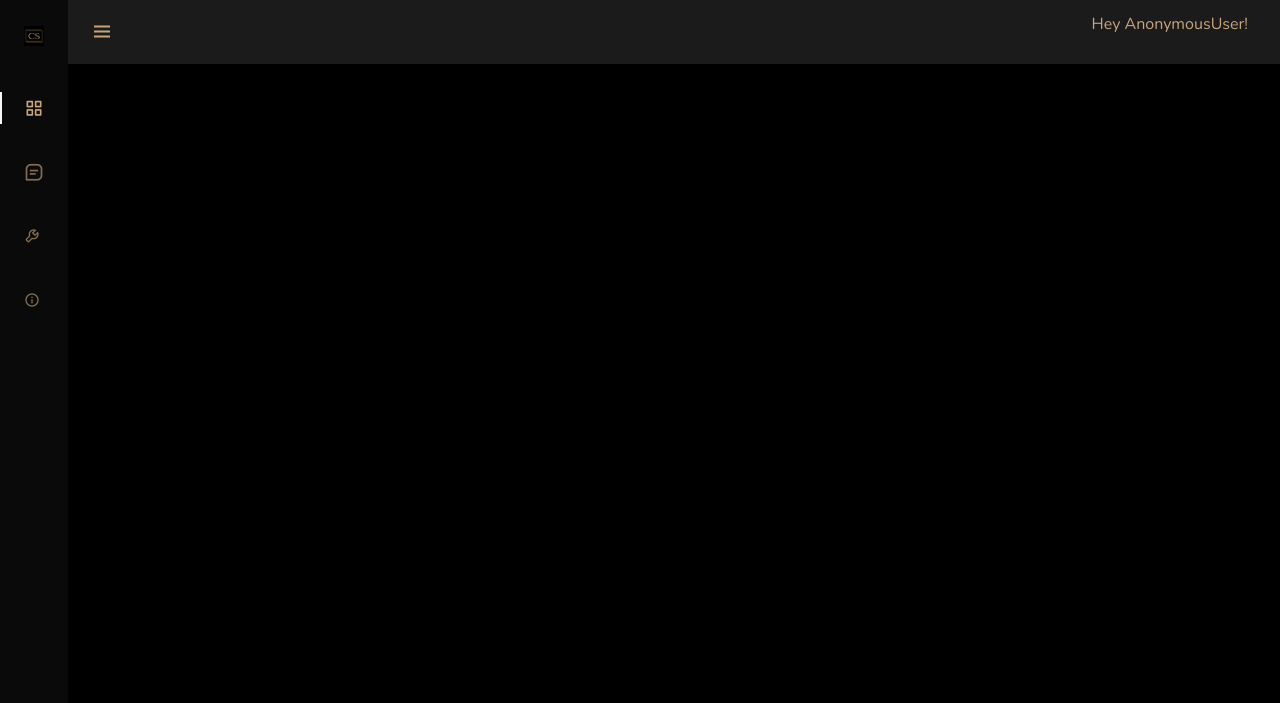
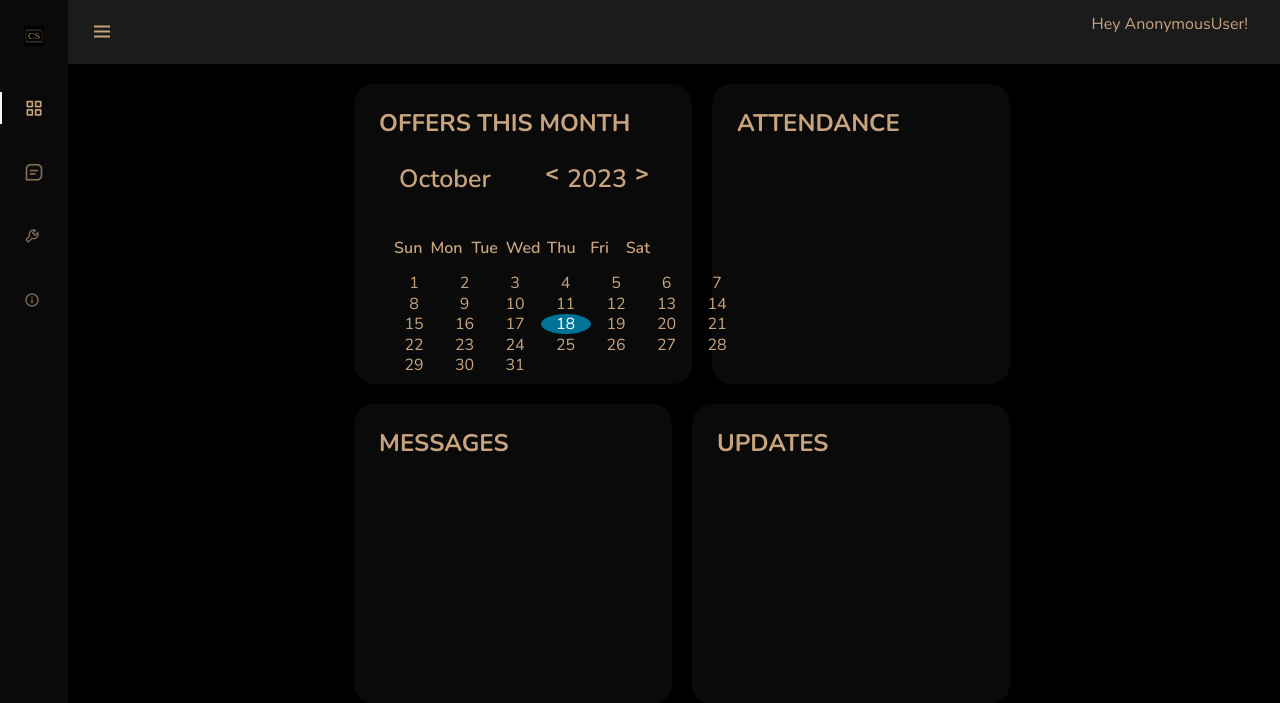
Before and after one commit to JohealAntonio/sales1, a Django app: page /employee/dashboard/ in a window 1280 px wide. Shown: the top 703 px of the page. Run offline with Django 4.2, Linux system fonts and the light colour scheme; some libraries are stand-ins or nearby versions; some web fonts are replaced.

Commit message:
10/18/2023

```diff
--- /dev/null
+++ b/product_sales/static/css/calendar.css
@@ -0,0 +1,251 @@
+:root
+{
+    --dark-body: #4d4c5a;
+    --dark-main: #141529;
+    --dark-second: #79788c;
+    --dark-hover: #323048;
+    --dark-text: #f8fbff;
+    --light-body: #f3f8fe;
+    --light-main: #fdfdfd;
+    --light-second: #c3c2c8;
+    --light-hover: #edf0f5;
+    --light-text: #151426;
+    --blue: #007497;
+    --white: #fff;
+    --shadow: rgba(100, 100, 111, 0.2) 0px 7px 29px 0px;
+    --font-family: cursive;
+}
+.light {
+    --bg-body: var(--light-body);
+    --bg-main: var(--light-main);
+    --bg-second: var(--light-second);
+    --color-hover: var(--light-hover);
+    --color-txt: var(--light-text);
+}
+
+* {
+    padding: 0;
+    margin: 0;
+    box-sizing: border-box;
+}
+
+html,
+body {
+    place-items: center;
+    background-color: var(--bg-body);
+}
+.calendar {
+    background-color: var(--bg-main);
+    position: relative;
+}
+
+.light .calendar {
+    box-shadow: var(--shadow);
+}
+
+.calendar-header {
+    display: flex;
+    justify-content: space-between;
+    align-items: center;
+    font-size: 25px;
+    font-weight: 600;
+    color: var(--color-txt);
+    padding: 10px;
+}
+
+.calendar-body {
+    padding: 10px;
+}
+
+.calendar-week-day {
+    height: 50px;
+    display: grid;
+    grid-template-columns: repeat(7, 1fr);
+    font-weight: 600;
+}
+
+.calendar-week-day div {
+    display: grid;
+    place-items: center;
+    color: var(--bg-second);
+}
+
+.calendar-days {
+    display: grid;
+    grid-template-columns: repeat(7, 1fr);
+    gap: .5px;
+    color: var(--color-txt);
+}
+
+.calendar-days div {
+    width: 50px;
+    height: 20px;
+    display: flex;
+    align-items: center;
+    justify-content: center;
+    padding: 5px;
+    position: relative;
+    cursor: pointer;
+    animation: to-top 1s forwards;
+}
+
+.calendar-days div span {
+    position: absolute;
+}
+
+.calendar-days div:hover span {
+    transition: width 0.2s ease-in-out, height 0.2s ease-in-out;
+}
+
+.calendar-days div span:nth-child(1),
+.calendar-days div span:nth-child(3) {
+    width: 2px;
+    height: 0;
+    background-color: var(--color-txt);
+}
+
+.calendar-days div:hover span:nth-child(1),
+.calendar-days div:hover span:nth-child(3) {
+    height: 100%;
+}
+
+.calendar-days div span:nth-child(1) {
+    bottom: 0;
+    left: 0;
+}
+
+.calendar-days div span:nth-child(3) {
+    top: 0;
+    right: 0;
+}
+
+.calendar-days div span:nth-child(2),
+.calendar-days div span:nth-child(4) {
+    width: 0;
+    height: 2px;
+    background-color: var(--color-txt);
+}
+
+.calendar-days div:hover span:nth-child(2),
+.calendar-days div:hover span:nth-child(4) {
+    width: 100%;
+}
+
+.calendar-days div span:nth-child(2) {
+    top: 0;
+    left: 0;
+}
+
+.calendar-days div span:nth-child(4) {
+    bottom: 0;
+    right: 0;
+}
+
+.calendar-days div:hover span:nth-child(2) {
+    transition-delay: 0.2s;
+}
+
+.calendar-days div:hover span:nth-child(3) {
+    transition-delay: 0.4s;
+}
+
+.calendar-days div:hover span:nth-child(4) {
+    transition-delay: 0.6s;
+}
+
+.calendar-days div.curr-date,
+.calendar-days div.curr-date:hover {
+    background-color: var(--blue);
+    color: var(--white);
+    border-radius: 50%;
+}
+
+.calendar-days div.curr-date span {
+    display: none;
+}
+
+.month-picker {
+    padding: 5px 10px;
+    border-radius: 10px;
+    cursor: pointer;
+}
+
+.month-picker:hover {
+    background-color: var(--color-hover);
+}
+
+.year-picker {
+    display: flex;
+    align-items: center;
+}
+
+.year-change {
+    height: 10px;
+    width: 10px;
+    border-radius: 50%;
+    display: grid;
+    place-items: center;
+    margin: 0 10px;
+    cursor: pointer;
+}
+
+.year-change:hover {
+    background-color: var(--color-hover);
+}
+
+.calendar-footer {
+    padding: 10px;
+    display: flex;
+    justify-content: flex-end;
+    align-items: center;
+}
+
+.toggle {
+    display: flex;
+}
+
+.toggle span {
+    margin-right: 10px;
+    color: var(--color-txt);
+}
+
+.month-list {
+    position: absolute;
+    width: 100%;
+    height: 100%;
+    top: 0;
+    left: 0;
+    background-color: var(--bg-main);
+    padding: 20px;
+    grid-template-columns: repeat(3, auto);
+    gap: 5px;
+    display: grid;
+    transform: scale(1.5);
+    visibility: hidden;
+    pointer-events: none;
+}
+
+.month-list.show {
+    transform: scale(1);
+    visibility: visible;
+    pointer-events: visible;
+    transition: all 0.2s ease-in-out;
+}
+
+.month-list > div {
+    display: grid;
+    place-items: center;
+}
+
+.month-list > div > div {
+    width: 100%;
+    padding: 5px 20px;
+    border-radius: 10px;
+    text-align: center;
+    cursor: pointer;
+    color: var(--color-txt);
+}
+
+.month-list > div > div:hover {
+    background-color: var(--color-hover);
+}
--- /dev/null
+++ b/product_sales/static/js/cldr.js
@@ -0,0 +1,85 @@
+let calendar = document.querySelector('.calendar')
+
+const month_names = ['January', 'February', 'March', 'April', 'May', 'June', 'July', 'August', 'September', 'October', 'November', 'December']
+
+isLeapYear = (year) => {
+    return (year % 4 === 0 && year % 100 !== 0 && year % 400 !== 0) || (year % 100 === 0 && year % 400 ===0)
+}
+
+getFebDays = (year) => {
+    return isLeapYear(year) ? 29 : 28
+}
+
+generateCalendar = (month, year) => {
+
+    let calendar_days = calendar.querySelector('.calendar-days')
+    let calendar_header_year = calendar.querySelector('#year')
+
+    let days_of_month = [31, getFebDays(year), 31, 30, 31, 30, 31, 31, 30, 31, 30, 31]
+
+    calendar_days.innerHTML = ''
+
+    let currDate = new Date()
+    if (month > 11 || month < 0) month = currDate.getMonth()
+    if (!year) year = currDate.getFullYear()
+
+    let curr_month = `${month_names[month]}`
+    month_picker.innerHTML = curr_month
+    calendar_header_year.innerHTML = year
+
+    // get first day of month
+
+    let first_day = new Date(year, month, 1)
+
+    for (let i = 0; i <= days_of_month[month] + first_day.getDay() - 1; i++) {
+        let day = document.createElement('div')
+        if (i >= first_day.getDay()) {
+            day.classList.add('calendar-day-hover')
+            day.innerHTML = i - first_day.getDay() + 1
+            day.innerHTML += `<span></span>
+                            <span></span>
+                            <span></span>
+                            <span></span>`
+            if (i - first_day.getDay() + 1 === currDate.getDate() && year === currDate.getFullYear() && month === currDate.getMonth()) {
+                day.classList.add('curr-date')
+            }
+        }
+        calendar_days.appendChild(day)
+    }
+}
+
+let month_list = calendar.querySelector('.month-list')
+
+month_names.forEach((e, index) => {
+    let month = document.createElement('div')
+    month.innerHTML = `<div data-month="${index}">${e}</div>`
+    month.querySelector('div').onclick = () => {
+        month_list.classList.remove('show')
+        curr_month.value = index
+        generateCalendar(index, curr_year.value)
+    }
+    month_list.appendChild(month)
+})
+
+let month_picker = calendar.querySelector('#month-picker')
+
+month_picker.onclick = () => {
+    month_list.classList.add('show')
+}
+
+let currDate = new Date()
+
+let curr_month = {value: currDate.getMonth()}
+let curr_year = {value: currDate.getFullYear()}
+
+generateCalendar(curr_month.value, curr_year.value)
+
+document.querySelector('#prev-year').onclick = () => {
+    --curr_year.value
+    generateCalendar(curr_month.value, curr_year.value)
+}
+
+document.querySelector('#next-year').onclick = () => {
+    ++curr_year.value
+    generateCalendar(curr_month.value, curr_year.value)
+}
--- a/product_sales/templates/employee_dashboard.html
+++ b/product_sales/templates/employee_dashboard.html
@@ -14,12 +14,52 @@
     <link rel="stylesheet" href="https://cdn.jsdelivr.net/npm/boxicons@latest/css/boxicons.min.css">
     <link href="{% static 'css/sidenav.css' %}" rel="stylesheet" />
     <link rel="icon" href="/static/img/logocs.png">
+    <link rel="stylesheet" href="{% static 'css/calendar.css' %}">
+    <script src="{% static 'js/cldr.js' %}" defer></script>
     <title>{{ request.user }}</title>
     <style>
 
+     .insbdy
+     {
+      width: 100%;
+      display: flex;
+     }
+
+     .insbdy2
+     {
+      width: 100%;
+      display: flex;
+     }
+
+     .offer, .attendance
+     {
+      width: 50%;
+      border-radius: 20px;
+      height: 300px;
+      padding: 25px;
+      background-color: rgb(10, 10, 10);
+      margin: 20px 10px 0 10px;
+     }
+
+     .offer
+     {
+      float: left;
+     }
+
+     .attendance
+     {
+      float: right;
+     }
+
+     h3
+     {
+      font-size: x-large;
+      font-weight: 700;
+     }
+
     </style>
 </head>
-<body style="background-color: black;" id="body-pd">
+<body style="background-color: black; color: #c8a47e;" id="body-pd">
     <header style="background-color: rgb(27, 27, 27);" class="header" id="header">
         <div style="margin-left: -10px; " class="header_toggle"><i style="display: flex; color: #c8a47e;" class='bx bx-menu' id="header-toggle"></i></div>
         <span style="display: flex; float: left; color: #c8a47e;"><p>Hey {{ request.user }}!</p></span>
@@ -53,6 +93,52 @@
                 </form>
             {% endif %}
         </nav>
+    </div>
+    <div class="insbdy">
+        <div class="offer">
+            <h3>OFFERS THIS MONTH</h3>
+            <div class="calendar">
+                <div class="calendar-header">
+                    <span class="month-picker" id="month-picker">April</span>
+                    <div class="year-picker">
+                        <span class="year-change" id="prev-year">
+                            <pre><</pre>
+                        </span>
+                        <span id="year">2022</span>
+                        <span class="year-change" id="next-year">
+                            <pre>></pre>
+                        </span>
+                    </div>
+                </div>
+                <div class="calendar-body">
+                    <div class="calendar-week-day">
+                        <div>Sun</div>
+                        <div>Mon</div>
+                        <div>Tue</div>
+                        <div>Wed</div>
+                        <div>Thu</div>
+                        <div>Fri</div>
+                        <div>Sat</div>
+                    </div>
+                    <div class="calendar-days"></div>
+                </div>
+
+                <div class="month-list"></div>
+            </div>
+            <script src="app.js"></script>
+        </div>
+        <div class="attendance">
+            <h3>ATTENDANCE</h3>
+        </div>
+
+    </div>
+    <div class="insbdy2">
+        <div class="offer">
+            <h3>MESSAGES</h3>
+        </div>
+        <div class="attendance">
+            <h3>UPDATES</h3>
+        </div>
     </div>
  <script>
     function changec(a)
```
